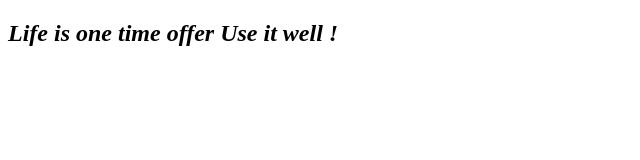
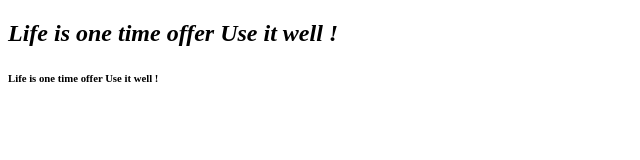
Before and after one commit to Ahmadjunaid008/Firsttry, a plain HTML site: page index.html in a window 1280 px wide. Shown: the whole page, without its empty margins (0-640 px from the left). Drawn offline with Linux system fonts and the light colour scheme.

Commit message:
h6 added

```diff
--- a/index.html
+++ b/index.html
@@ -6,5 +6,6 @@
 </head>
 <body>
 <h2>Life is one time offer Use it well !</h2>
+<h6>Life is one time offer Use it well !</h6>
 </body>
 </html>
```
